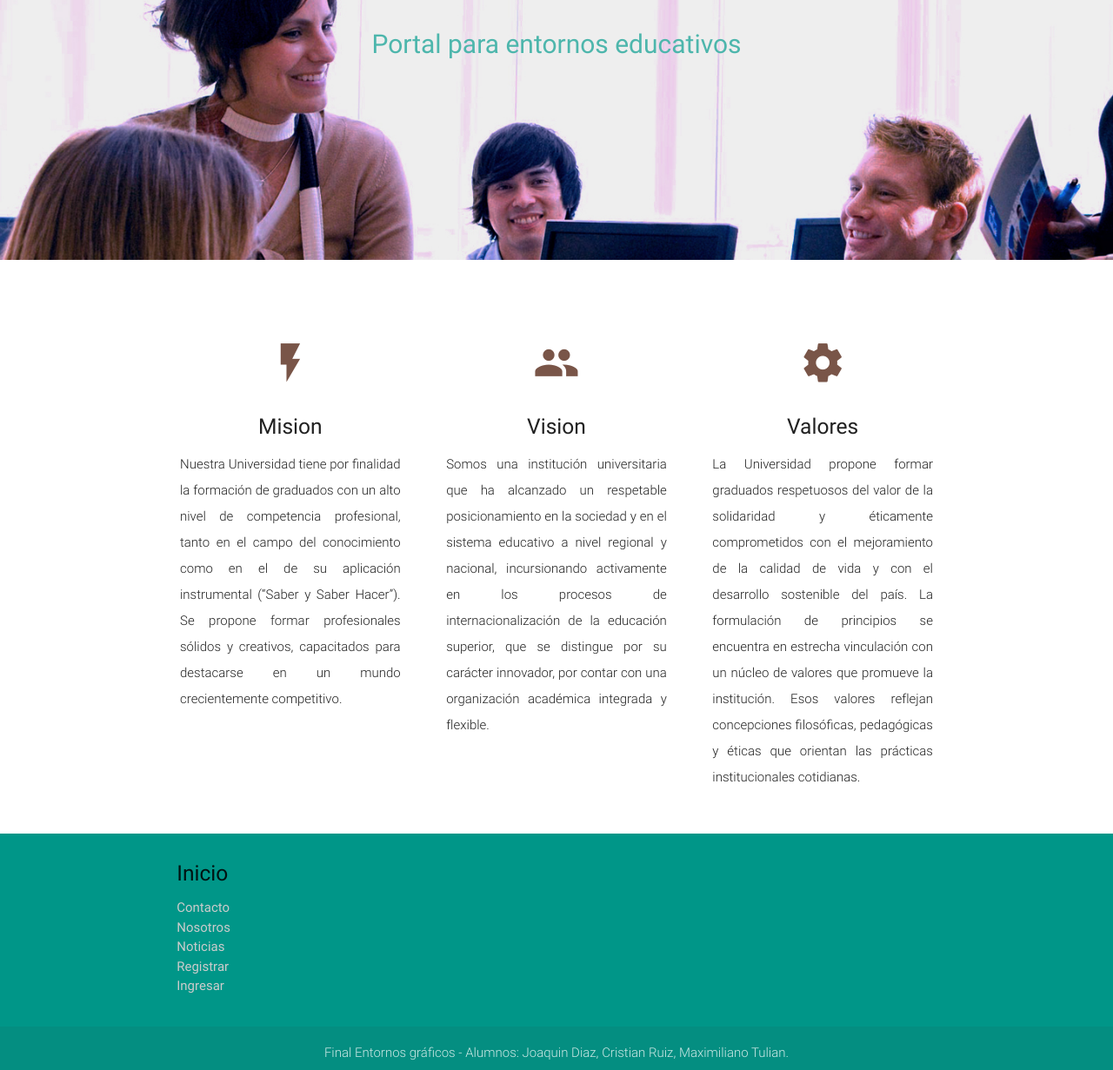
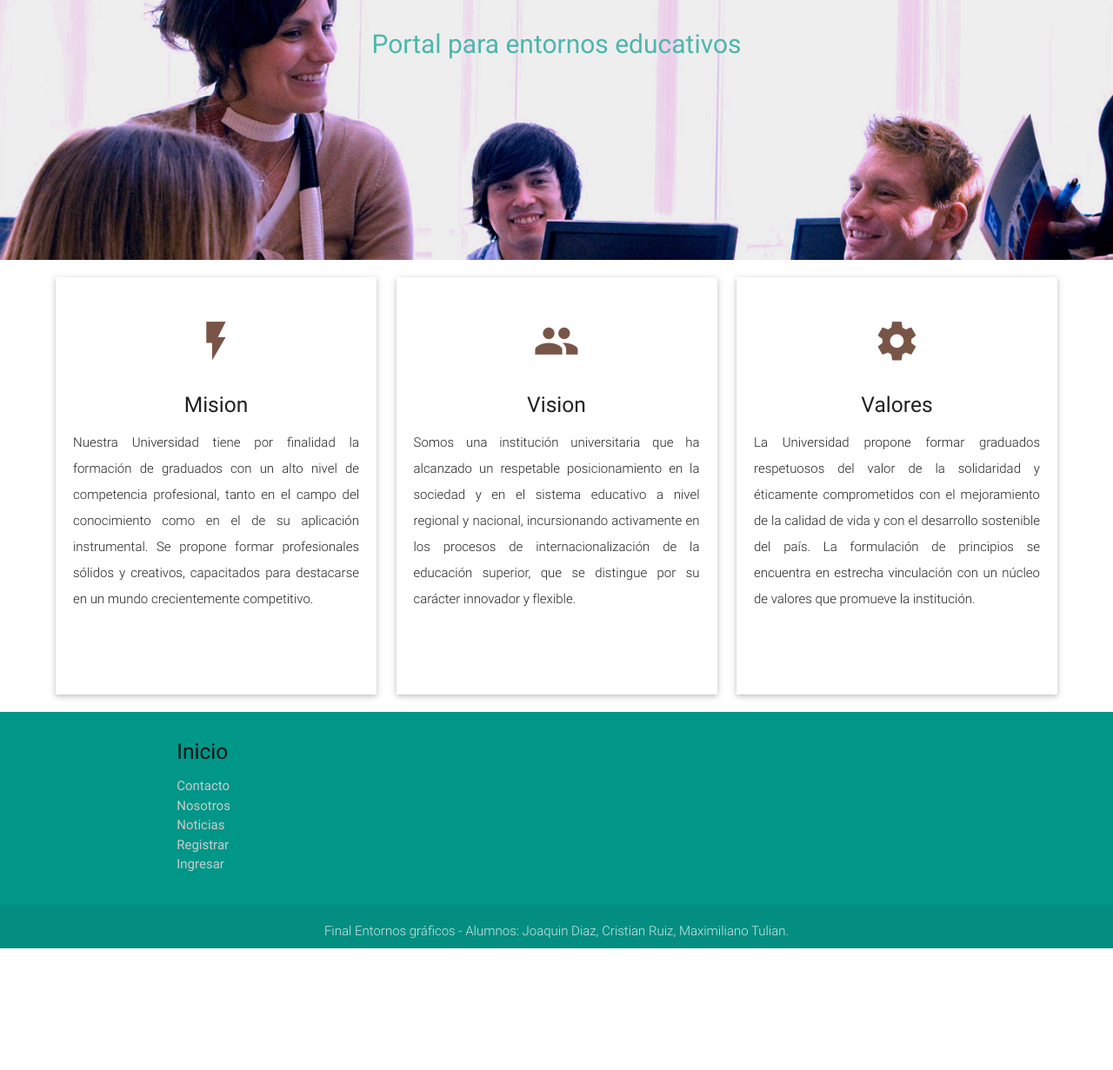
Before and after one commit to maximilianotulian/egfinal, a PHP site: page / in a window 1280 px wide. Shown: the part 65-1296 px from the top of the page at 87% size. After the commit the page ends 1156 px from the top, so only its background shows below. Run offline with PHP 8.4, Linux system fonts and the light colour scheme; data that the repository does not hold is empty; some libraries are stand-ins or nearby versions.

Commit message:
clean development branch

```diff
--- a/sources/css/main.css
+++ b/sources/css/main.css
@@ -385,6 +385,9 @@ html {
   width: 40%;
   height: 62%; }
 
+.shadow {
+  box-shadow: 0px 2px 5px 0px rgba(0, 0, 0, 0.16), 0px 2px 10px 0px rgba(0, 0, 0, 0.12); }
+
 .banner {
   background-attachment: fixed;
   bottom: 0;
@@ -687,6 +690,10 @@ html {
 .home--icon {
   padding: 0 15px; }
 
+.home--block {
+  min-height: 480px;
+  padding: 20px; }
+
 .proyect {
   width: 90%; }
   .proyect .logo {
--- a/views/home.php
+++ b/views/home.php
@@ -22,7 +22,7 @@
 </div>
 
 <div class="news--notices container">
-    <div class="section">
+    <div class="section no-padding">
         <div class="row">
             <?php
                 foreach ($news as $key => $new) {
@@ -37,13 +37,13 @@
     </div>
 </div>
 
-<div class="container">
-    <div class="section">
+<div class="news--notices container no-padding">
+    <div class="section no-padding">
 
         <!--   Icon Section   -->
         <div class="row">
             <div class="col s12 m4">
-                <div class="icon-block">
+                <div class="icon-block home--block shadow">
                     <h2 class="center brown-text">
                         <i class="icon material-icons">flash_on</i>
                     </h2>
@@ -51,14 +51,14 @@
 
                     <p class="light justify">
                         Nuestra Universidad tiene por finalidad la formación de graduados con un alto nivel de competencia profesional,
-                        tanto en el campo del conocimiento como en el de su aplicación instrumental (“Saber y Saber Hacer”).
+                        tanto en el campo del conocimiento como en el de su aplicación instrumental.
                         Se propone formar profesionales sólidos y creativos, capacitados para destacarse en un mundo crecientemente competitivo.
                     </p>
                 </div>
             </div>
 
             <div class="col s12 m4">
-                <div class="icon-block">
+                <div class="icon-block home--block shadow">
                     <h2 class="center brown-text">
                         <i class="icon material-icons">group</i>
                     </h2>
@@ -67,14 +67,13 @@
                     <p class="light justify">
                         Somos una institución universitaria que ha alcanzado un respetable posicionamiento en la sociedad y
                         en el sistema educativo a nivel regional y nacional, incursionando activamente en los procesos de internacionalización
-                        de la educación superior, que se distingue por su carácter innovador, por contar con una organización académica integrada
-                        y flexible.
+                        de la educación superior, que se distingue por su carácter innovador y flexible.
                     </p>
                 </div>
             </div>
 
             <div class="col s12 m4">
-                <div class="icon-block">
+                <div class="icon-block home--block shadow">
                     <h2 class="center brown-text">
                         <i class="icon material-icons">settings</i>
                     </h2>
@@ -84,7 +83,6 @@
                         La Universidad propone formar graduados respetuosos del valor de la solidaridad y
                         éticamente comprometidos con el mejoramiento de la calidad de vida y con el desarrollo sostenible del país.
                         La formulación de principios se encuentra en estrecha vinculación con un núcleo de valores que promueve la institución.
-                        Esos valores reflejan concepciones filosóficas, pedagógicas y éticas que orientan las prácticas institucionales cotidianas.
                     </p>
                 </div>
             </div>
--- a/views/us.php
+++ b/views/us.php
@@ -7,9 +7,6 @@
             <div class="container">
                 <br><br>
                 <h1 class="banner--title">Portal para entornos educativos</h1>
-                <div class="row center">
-                    <h5 class="banner--subtitle col s12 light">Nosotros</h5>
-                </div>
                 <br><br>
             </div>
         </div>
```
